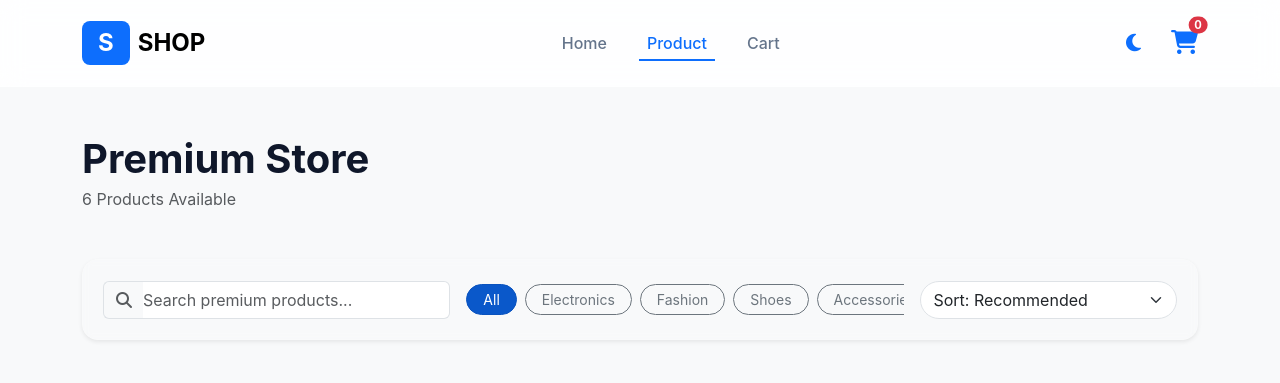
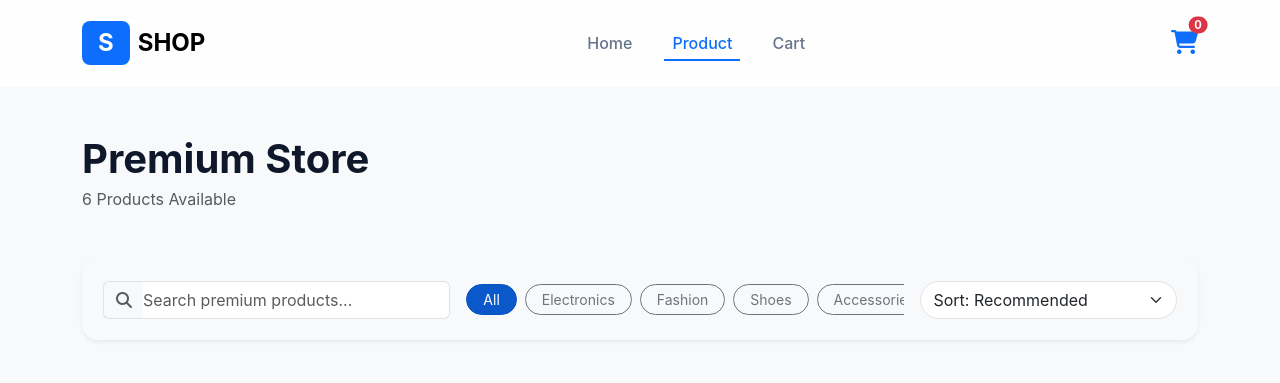
Before and after one commit to Youssef-Abdallah951/e-commerce, a plain HTML site: page product.html in a window 1280 px wide. Shown: the top 383 px of the page. Drawn offline with nearby package versions, Linux system fonts and the light colour scheme.

Commit message:
Fix HTML formatting issues in product.html

```diff
--- a/product.html
+++ b/product.html
@@ -25,9 +25,6 @@
                     <a href="cart.html">Cart</a>
                 </div>
                 <div class="d-flex align-items-center gap-4">
-                    <button class="theme-toggle-btn text-primary" id="themeToggleBtn" aria-label="Toggle Theme">
-                        <i class="fa-solid fa-moon"></i>
-                    </button>
                     <a href="cart.html" class="position-relative text-primary fs-4">
                         <i class="fa-solid fa-cart-shopping"></i>
                         <span id="cart-badge" class="position-absolute top-0 start-100 translate-middle badge rounded-pill bg-danger badge-cart">0</span>
```
